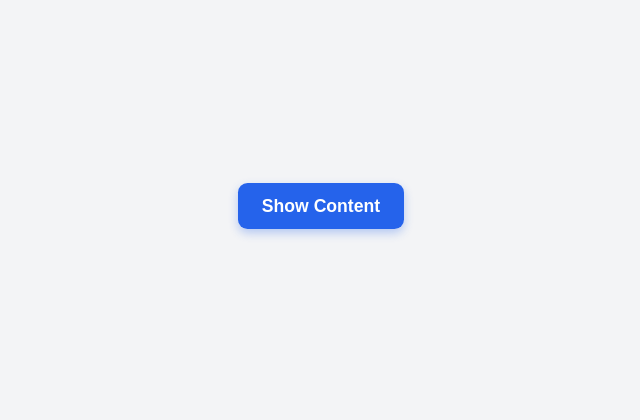
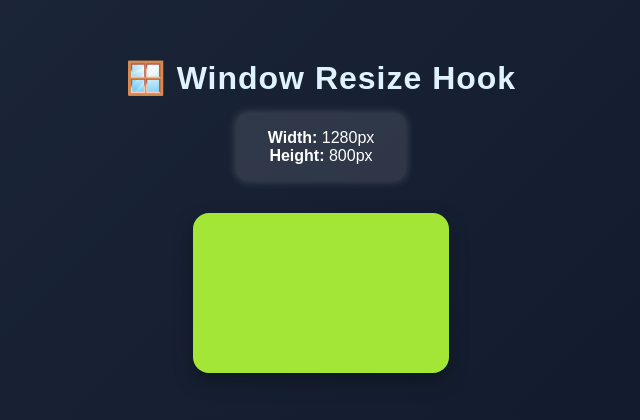
Before and after one commit to badalsahani20/react-practice-components, a React (Vite) app in the folder vite-project/: page / in a window 1280 px wide. Shown: the part 184-604 px from the top of the page, without its empty margins (319-959 px from the left). Built offline with nearby package versions, Linux system fonts and the light colour scheme.

Commit message:
feat: add UseWindow Resize Custom Hook Component

```diff
--- a/vite-project/src/App.jsx
+++ b/vite-project/src/App.jsx
@@ -18,6 +18,7 @@ import FeatureFlagGlobalState from './components/feature-flag/context/index.jsx'
 import FeatureFlags from './components/feature-flag/index.jsx'
 import UseFetchHookTest from './components/custom-fetch/test.jsx'
 import UseOnClickOutSideTest from './components/use-outside-click/test.jsx'
+import UseWindowResizeTest from './components/use-window-resize/test.jsx'
 
 
 const App = () => {
@@ -44,7 +45,8 @@ const App = () => {
         <FeatureFlags />
       </FeatureFlagGlobalState> */}
       {/* <UseFetchHookTest /> */}
-      <UseOnClickOutSideTest />
+      {/* <UseOnClickOutSideTest /> */}
+      <UseWindowResizeTest />
     </div>
   )
 }
--- /dev/null
+++ b/vite-project/src/components/use-window-resize/style.css
@@ -0,0 +1,38 @@
+.resize-container {
+  display: flex;
+  flex-direction: column;
+  align-items: center;
+  justify-content: center;
+  height: 100vh;
+  background: linear-gradient(135deg, #1e293b, #0f172a);
+  color: white;
+  font-family: 'Poppins', sans-serif;
+  transition: background 0.5s ease;
+}
+
+.resize-container h1 {
+  margin-bottom: 1rem;
+  font-size: 2rem;
+  letter-spacing: 1px;
+  color: #e0f2fe;
+}
+
+.resize-info {
+  background: rgba(255, 255, 255, 0.1);
+  padding: 1rem 2rem;
+  border-radius: 12px;
+  box-shadow: 0 0 10px rgba(255, 255, 255, 0.2);
+  text-align: center;
+  margin-bottom: 2rem;
+  transition: transform 0.3s;
+}
+
+.resize-info:hover {
+  transform: scale(1.05);
+}
+
+.resize-box {
+  border-radius: 16px;
+  transition: all 0.4s ease;
+  box-shadow: 0 8px 20px rgba(0, 0, 0, 0.3);
+}
--- /dev/null
+++ b/vite-project/src/components/use-window-resize/test.jsx
@@ -0,0 +1,26 @@
+import useWindowResize from './useWindowResize';
+import './style.css';
+const UseWindowResizeTest = () => {
+    const {width, height} = useWindowResize();
+  return (
+    <div className='resize-container'>
+      <h1>🪟 Window Resize Hook</h1>
+      <div className='resize-info'>
+      <p><strong>Width:</strong> {width}px</p>
+      <p><strong>Height:</strong> {height}px</p>
+      </div>
+
+      {/* Responsive box visualizer */}
+      <div className='resize-box'
+        style={{
+          backgroundColor: width > 900 ? '#a3e635' : width > 600 ? '#38bdf8' : '#f87171',
+          width: `${Math.min(width / 5, 400)}px`,
+          height: `${Math.min(height / 5, 300)}px`
+        }}>
+
+      </div>
+    </div>
+  )
+}
+
+export default UseWindowResizeTest
--- /dev/null
+++ b/vite-project/src/components/use-window-resize/useWindowResize.jsx
@@ -0,0 +1,40 @@
+import { useLayoutEffect, useState } from 'react'
+
+const useWindowResize = () => {
+    const[windowSize, setWindowSize] = useState({
+        width: 0,
+        height: 0
+    })
+
+    function handleResize(){
+        setWindowSize({
+            width: window.innerWidth,
+            height: window.innerHeight
+        })
+    }
+
+    function debounce(fn, delay) {
+        let timeoutId;
+        return function(...args){
+            clearTimeout(timeoutId);
+            timeoutId = setTimeout(() => fn(...args), delay);
+        };
+    }
+
+    useLayoutEffect(() => {
+        handleResize();
+
+        const debouncedResize = debounce(handleResize, 100);
+        window.addEventListener('resize', debouncedResize);
+
+        return () => {
+            window.removeEventListener('resize', debouncedResize);
+        };
+    },[])
+
+  return (
+    windowSize
+  )
+}
+
+export default useWindowResize
```
